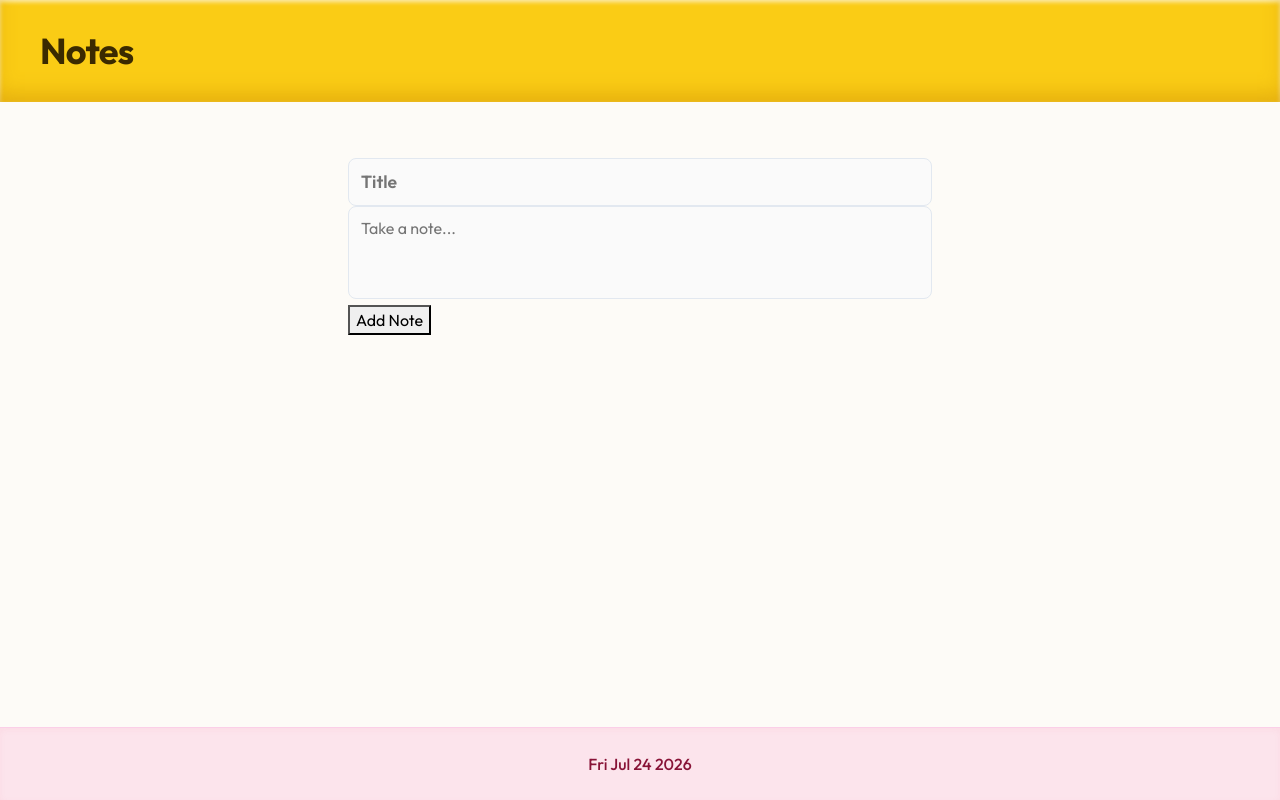
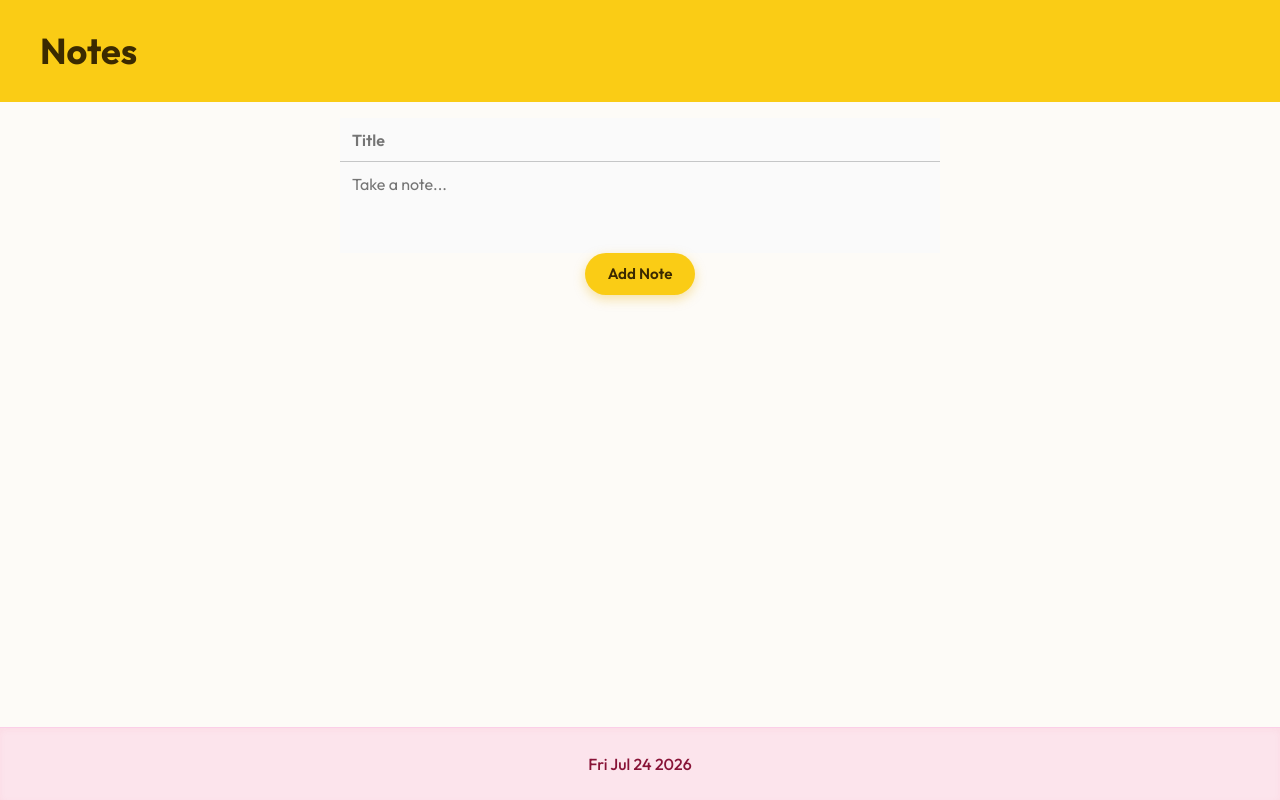
Before and after one commit to Galaxyyus/notes-app, a React (Vite) app: page / in a window 1280 px wide. Built offline with nearby package versions, Linux system fonts and the light colour scheme.

Commit message:
Added the note creation input area CSS

```diff
--- a/src/components/Content/Content.css
+++ b/src/components/Content/Content.css
@@ -6,73 +6,10 @@
 
     background-color: #fdfbf7;
 
-    padding: 3.5rem 2rem;
+    padding: 1rem 2rem;
 
     display: flex;
     flex-direction: column;
     align-items: center;
     gap: 2.5rem;
 }
-
-/* Style CreateArea form container using CSS */
-#content>div:first-child {
-    position: relative;
-    width: 100%;
-    max-width: 520px;
-    background: #ffffff;
-    padding: 1.5rem;
-    border-radius: 16px;
-    box-shadow: 0 10px 30px -5px rgba(0, 0, 0, 0.07), 0 4px 12px -2px rgba(0, 0, 0, 0.04);
-    display: flex;
-    flex-direction: column;
-    gap: 0.75rem;
-    border: 1px solid rgba(226, 232, 240, 0.9);
-}
-
-#note-title-input {
-    width: 100%;
-    border: 1px solid #e2e8f0;
-    border-radius: 8px;
-    outline: none;
-    font-size: 1.1rem;
-    font-weight: 600;
-    color: #1e293b;
-    padding: 0.6rem 0.75rem;
-    background: #fafafa;
-    font-family: inherit;
-    resize: none;
-}
-
-#note-text-input {
-    width: 100%;
-    border: 1px solid #e2e8f0;
-    border-radius: 8px;
-    outline: none;
-    font-size: 1rem;
-    color: #334155;
-    resize: none;
-    padding: 0.6rem 0.75rem;
-    background: #fafafa;
-    font-family: inherit;
-    line-height: 1.5;
-}
-
-#content>div:first-child button {
-    align-self: flex-end;
-    background-color: #facc15;
-    color: #3b2a00;
-    border: none;
-    border-radius: 24px;
-    padding: 0.6rem 1.4rem;
-    font-size: 0.95rem;
-    font-weight: 600;
-    cursor: pointer;
-    box-shadow: 0 4px 12px rgba(234, 179, 8, 0.35);
-    transition: all 0.2s ease;
-}
-
-#content>div:first-child button:hover {
-    background-color: #eab308;
-    transform: translateY(-2px);
-    box-shadow: 0 6px 16px rgba(234, 179, 8, 0.45);
-}
--- a/src/components/CreateArea/CreateArea.css
+++ b/src/components/CreateArea/CreateArea.css
@@ -0,0 +1,73 @@
+#input-div {
+    width: 80%;
+    max-width: 600px;
+
+    display: flex;
+    flex-direction: column;
+    justify-content: center;
+    align-items: center;
+}
+
+#input-div #title-input {
+    width: 100%;
+
+    border: none;
+    outline: none;
+    padding: 0.6rem 0.75rem;
+
+    font-family: inherit;
+    font-size: 1rem;
+    font-weight: 600;
+
+    background: #fafafa;
+    color: #1e293b;
+
+    resize: none;
+}
+
+#input-div hr {
+    width: 100%;
+    margin: 0;
+    color: #1e293b;
+}
+
+#input-div #text-input {
+    width: 100%;
+
+    border: none;
+    outline: none;
+    padding: 0.6rem 0.75rem;
+
+    font-size: 1rem;
+    font-family: inherit;
+    line-height: 1.5;
+
+    color: #334155;
+    background: #fafafa;
+
+    resize: none;
+}
+
+#input-div button {
+    border: none;
+    border-radius: 1.5rem;
+    padding: 0.6rem 1.4rem;
+
+    background-color: #facc15;
+    color: #3b2a00;
+    box-shadow: 0 4px 12px rgba(234, 179, 8, 0.35);
+
+    font-size: 0.95rem;
+    font-weight: 600;
+
+    cursor: pointer;
+
+    transition: all 0.3s ease;
+}
+
+#input-div button:hover {
+    transform: translateY(-2px);
+    box-shadow: 0 6px 16px rgba(234, 179, 8, 0.45);
+
+    background-color: #eab308;
+}
--- a/src/components/CreateArea/CreateArea.jsx
+++ b/src/components/CreateArea/CreateArea.jsx
@@ -28,25 +28,26 @@ function CreateArea(props) {
     }
 
     return (
-        <form className="create-note-card">
+        <div id="input-div">
             <input
                 name="title"
-                id="note-title-input"
+                id="title-input"
                 placeholder="Title"
                 value={data.title}
                 onChange={changeHandler}
                 autoComplete="off"
             />
+            <hr />
             <textarea
                 name="text"
-                id="note-text-input"
+                id="text-input"
                 rows="3"
                 placeholder="Take a note..."
                 value={data.text}
                 onChange={changeHandler}
-            ></textarea>
-            <button type="submit" onClick={clickHandler}>Add Note</button>
-        </form>
+            />
+            <button onClick={clickHandler}>Add Note</button>
+        </div>
     );
 }
 
--- a/src/components/Header/Header.css
+++ b/src/components/Header/Header.css
@@ -8,13 +8,8 @@ header {
     font-size: 2.25rem;
     font-weight: 700;
     color: #3b2a00;
-    letter-spacing: -0.02em;
 
     background-color: #facc15;
 
     padding: 1.5rem 2.5rem;
-
-    box-shadow: inset 0 -12px 20px -4px rgba(202, 138, 4, 0.45),
-        inset 0 2px 4px rgba(255, 255, 255, 0.7),
-        0 8px 24px -4px rgba(0, 0, 0, 0.12);
 }
```
Also changed, not shown: src/components/Note/Note.css (+5 -5 lines).
